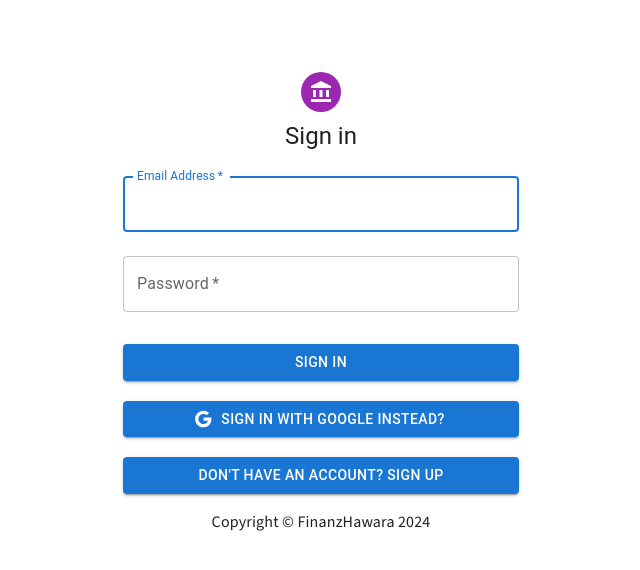
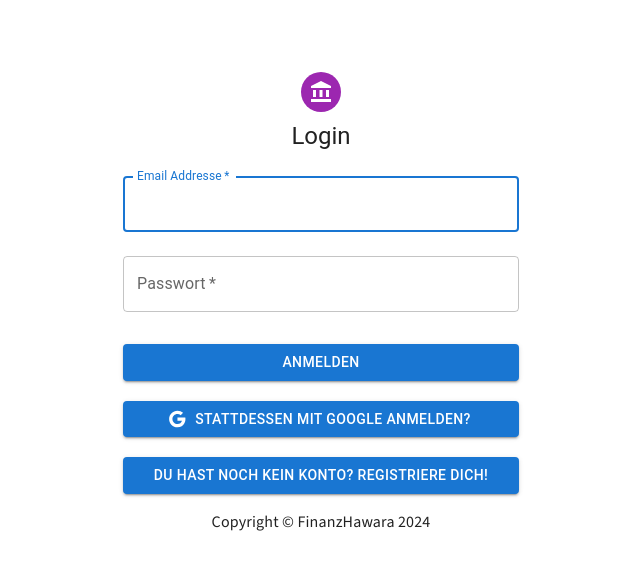
Before and after one commit to YusufYrkl/FinanzHawara, a React (Vite) app: page /signin in a window 1280 px wide. Shown: the top 570 px of the page, without its empty margins (319-959 px from the left). Built offline with nearby package versions, Linux system fonts and the light colour scheme; no server answers; the HTML template or start-up script is replaced by a standard one.

Commit message:
Login Page auf Deutsch übersetzt

```diff
--- a/src/components/auth/SignIn.jsx
+++ b/src/components/auth/SignIn.jsx
@@ -81,7 +81,7 @@ function SignIn() {
             <AccountBalanceIcon />
           </Avatar>
           <Typography component="h1" variant="h5">
-            Sign in
+            Login
           </Typography>
           <Box component="form" onSubmit={handleSignIn} noValidate sx={{ mt: 1 }}>
             <TextField
@@ -89,7 +89,7 @@ function SignIn() {
               required
               fullWidth
               id="email"
-              label="Email Address"
+              label="Email Addresse"
               name="email"
               autoComplete="email"
               autoFocus
@@ -101,7 +101,7 @@ function SignIn() {
               required
               fullWidth
               name="password"
-              label="Password"
+              label="Passwort"
               type="password"
               id="password"
               autoComplete="current-password"
@@ -115,7 +115,7 @@ function SignIn() {
               variant="contained"
               sx={{ mt: 3, mb: 2 }}
             >
-              Sign In
+              Anmelden
             </Button>
 
               <Button
@@ -125,7 +125,7 @@ function SignIn() {
                 onClick={signInWithGoogle}
                 sx={{ mt: 0.5, mb: 2 }}
               >
-                Sign in with Google instead?
+                Stattdessen mit Google anmelden?
               </Button>
               <Button
                 variant="contained"
@@ -136,7 +136,7 @@ function SignIn() {
                 }}
                 sx={{ mt: 0.5, mb: 2 }}
               >
-                Don't have an account? Sign Up
+                Du hast noch kein Konto? Registriere dich!
               </Button>
 
           </Box>
```
